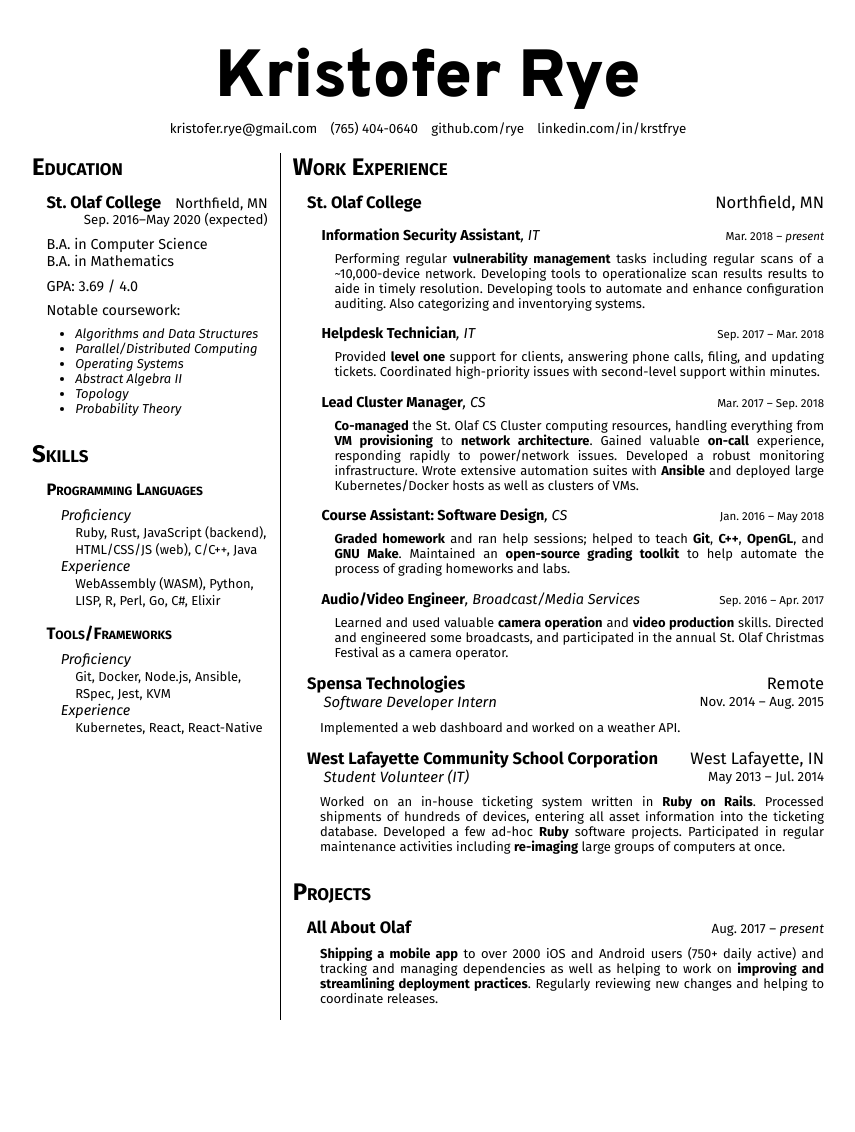
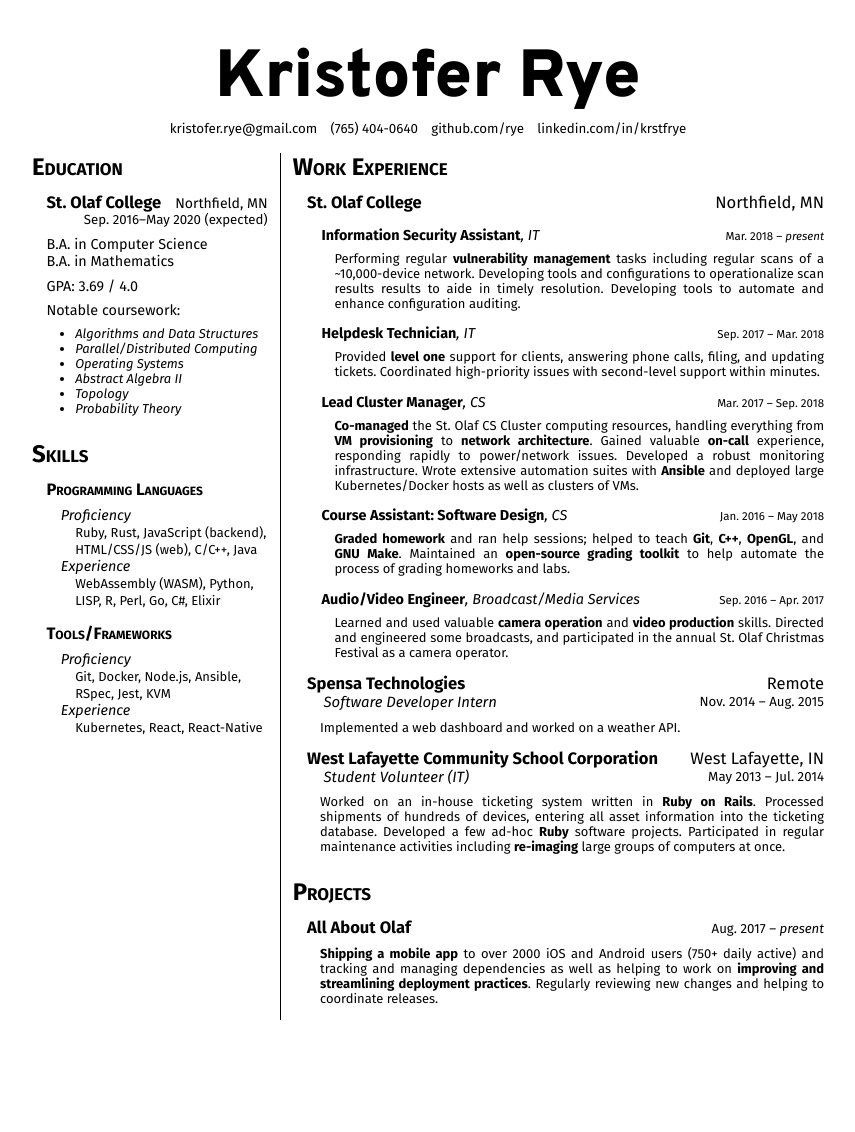
Before and after one commit to rye/krye.io, a Jekyll site: the page built from resume.html, in a window 1280 px wide. Shown: the whole page, without its empty margins (212-1067 px from the left). Built offline with Jekyll 4.4.1, drawn with Linux system fonts in a browser that asks for light colours.

Commit message:
resue: Update ISA job description
Signed-off-by: Kristofer Rye <kristofer.rye@gmail.com>

```diff
--- a/resume.html
+++ b/resume.html
@@ -152,9 +152,8 @@ title: 'Resume | Kristofer Rye'
 
 				<main>
 					Performing regular <strong>vulnerability management</strong> tasks including regular scans of a ~10,000-device network.
-					Developing tools to operationalize scan results results to aide in timely resolution.
+					Developing tools and configurations to operationalize scan results results to aide in timely resolution.
 					Developing tools to automate and enhance configuration auditing.
-					Also categorizing and inventorying systems.
 				</main>
 			</section>
 
```
